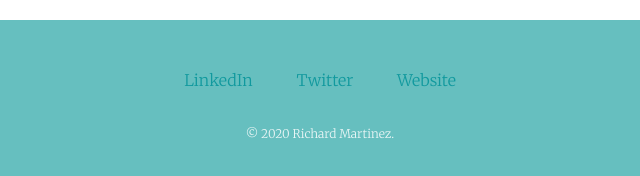
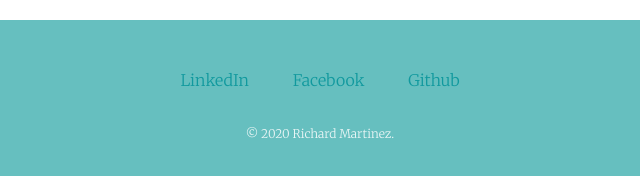
Before and after one commit to RichMawtin/css, a plain HTML site: page index.html in a window 1280 px wide. Shown: the part 2883-3059 px from the top of the page, 320-960 px from the left. Drawn offline with Linux system fonts and the light colour scheme.

Commit message:
Update index.html

```diff
--- a/index.html
+++ b/index.html
@@ -57,8 +57,8 @@
 
     <div class="bottom-container">
       <a class="footer-link" href="https://www.linkedin.com/in/richard-m-8a736592/">LinkedIn</a>
-      <a class="footer-link" href="https://twitter.com/RichMawtin/">Twitter</a>
-      <a class="footer-link" href="https://www.appbrewery.co/">Website</a>
+      <a class="footer-link" href="https://www.facebook.com/richard.martinez.520">Facebook</a>
+      <a class="footer-link" href="https://github.com/RichMawtin">Github</a>
       <p class="credit">© 2020 Richard Martinez.</p>
     </div>
 
```
